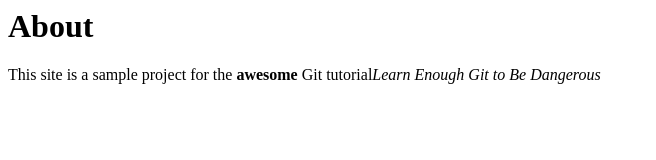
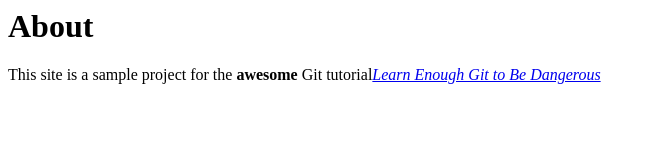
Before and after one commit to haravali/website, a plain HTML site: page about.html in a window 1280 px wide. Shown: the whole page, without its empty margins (0-656 px from the left). Drawn offline with Linux system fonts and the light colour scheme.

Commit message:
Add link to tutorial title

```diff
--- a/about.html
+++ b/about.html
@@ -5,6 +5,6 @@
     </head>
     <body>
 <h1> About </h1>
-<p> This site is a sample project for the <strong>awesome</strong> Git tutorial<em>Learn Enough Git to Be Dangerous</em></p>
+<p> This site is a sample project for the <strong>awesome</strong> Git tutorial<a href="http://learnenough.com/git-tutorial"><em>Learn Enough Git to Be Dangerous</em></a></p>
    </body>
 </html>
```
